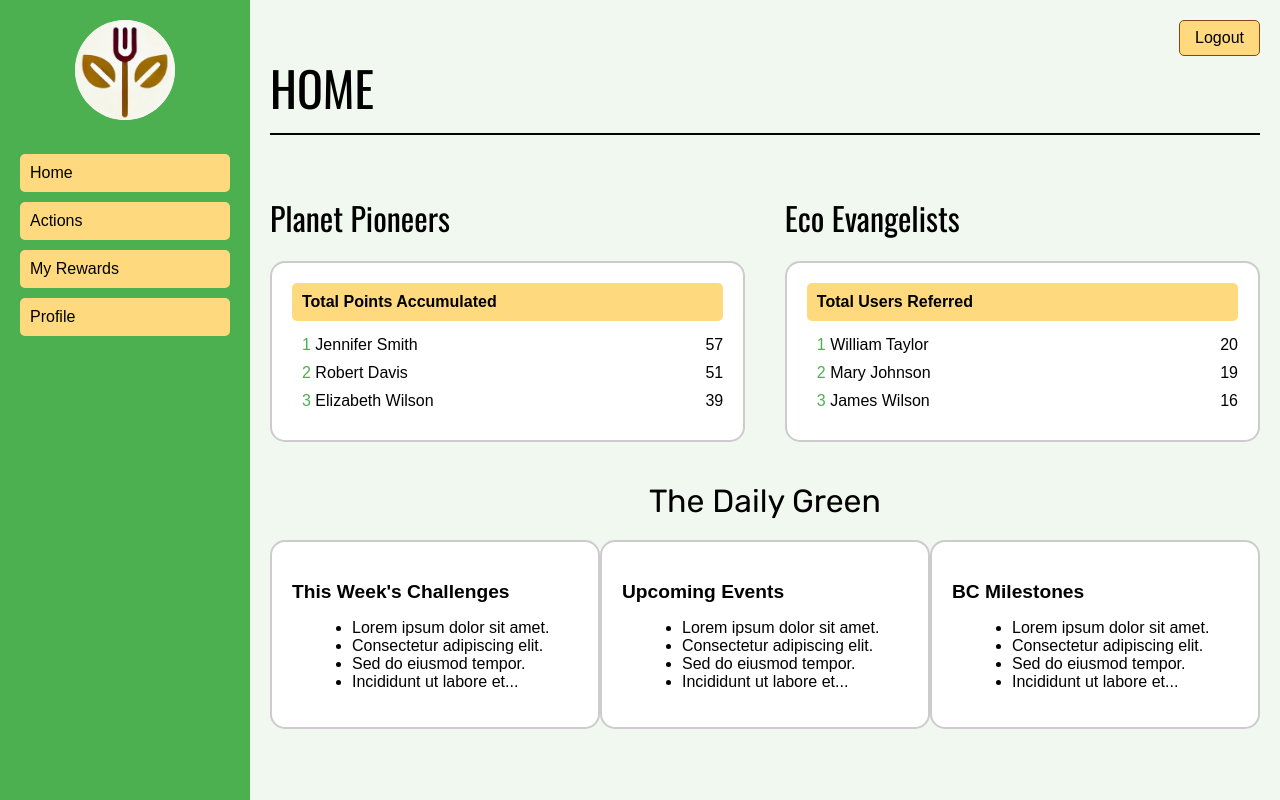
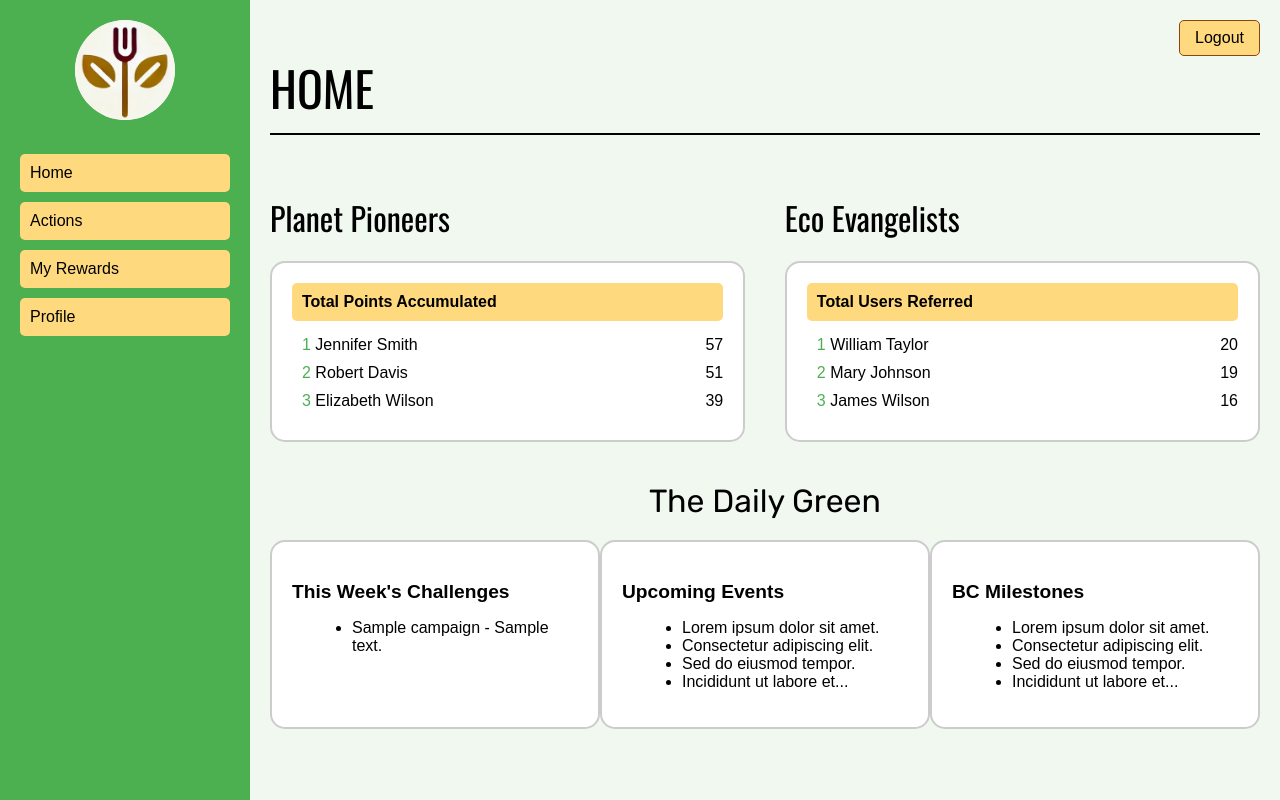
Before and after one commit to CSCI3356-Fall2024/Joaks, a Django app: template mysite/templates/home_logged_in.html in a window 1280 px wide. Run offline with Django 5.2, Linux system fonts and the light colour scheme; the template is opened without the code that fills it: values that come from a table or form of the project are taken from there, others are empty; tables that the repository leaves empty hold one stand-in row (values such as "Sample post").

Commit message:
home logged in change

```diff
--- a/mysite/main/views.py
+++ b/mysite/main/views.py
@@ -31,7 +31,6 @@ def profile_view(request, *args, **kwargs):
     print(args, kwargs)
     print(request.user)
     return render(request, 'profile.html', {'user' : request.user})
-
 
 
 
--- a/mysite/templates/home_logged_in.html
+++ b/mysite/templates/home_logged_in.html
@@ -71,10 +71,11 @@
         <div style="width: 31%; border: 2px solid #ccc; border-radius: 15px; padding: 20px; background-color: white;">
             <h3 style="font-size: 1.2em; margin-bottom: 15px;">This Week's Challenges</h3>
             <ul style="list-style-type: disc; margin-left: 20px;">
-                <li>Lorem ipsum dolor sit amet.</li>
-                <li>Consectetur adipiscing elit.</li>
-                <li>Sed do eiusmod tempor.</li>
-                <li>Incididunt ut labore et...</li>
+                {% for campaign in campaigns %}
+                    <li> {{ campaign.name }} - {{ campaign.description }} </li>
+                {% empty %}
+                    <li>No current challenges.</li>
+                {% endfor %}
             </ul>
         </div>
 
```
